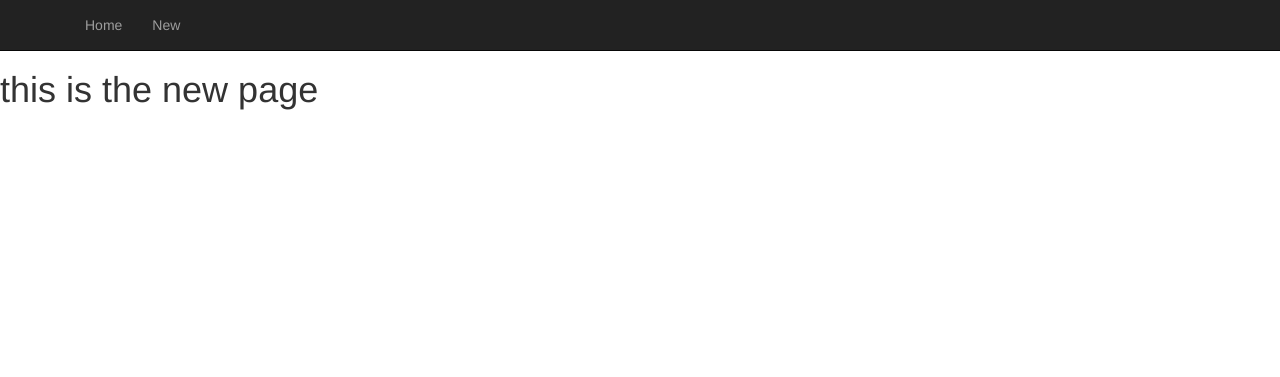
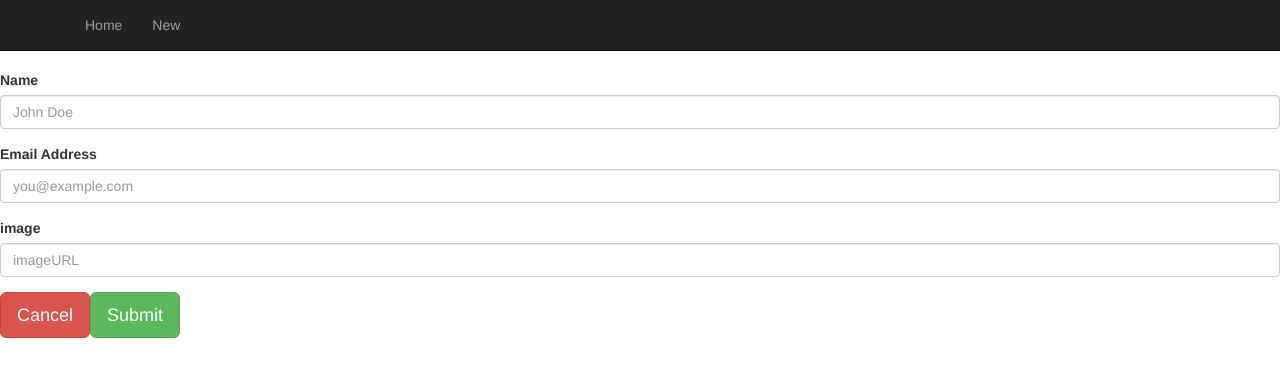
Before and after one commit to DanielC2008/reddit-clone, a Node server app: page /new in a window 1280 px wide. Shown: the top 377 px of the page. Run offline with Node 20, Linux system fonts and the light colour scheme; some libraries are stand-ins or nearby versions.

Commit message:
connecting to database through our input form

```diff
--- a/routes/index.js
+++ b/routes/index.js
@@ -3,7 +3,7 @@
 
 const {Router} = require('express')
 const router = Router()
-
+const NewSubmit = require('../models/new.js')
 
 //////////////*********ROUTES************\\\\\\\\\\\\\\\\
 /////////*******this retrieves the home page*********\\\\\\\\\\
@@ -21,7 +21,12 @@ router.get('/new', (req, res)=> {
 
 ////////********this posts to db**********\\\\\\\\
 router.post('/new', (req, res, err) =>{
-	res.send()
+	NewSubmit
+		.create(req.body)
+		.then(()=>{
+			res.redirect('/')
+		})
+		.catch(err)
 })
 
 
--- a/views/new.pug
+++ b/views/new.pug
@@ -2,4 +2,18 @@ extends layout.pug
 
 block content
 
-	h1 this is the new page
+	.order-form
+		form(method="POST")
+			.form-group
+				label(for='name') Name
+				input.form-control#name(type='text',name = "name", placeholder='John Doe' required)
+			.form-group
+				label(for='email') Email Address
+				input.form-control#email(type='email',name = 'email', placeholder='you@example.com' required)
+			.form-group
+				label(for='image') image
+				input.form-control#image(type='text', name = 'image' placeholder='imageURL')
+
+			.order-form__submit
+				a.btn.btn-danger.btn-lg(href="/order") Cancel
+				input.btn.btn-success.btn-lg(type='submit' value='Submit')
```
